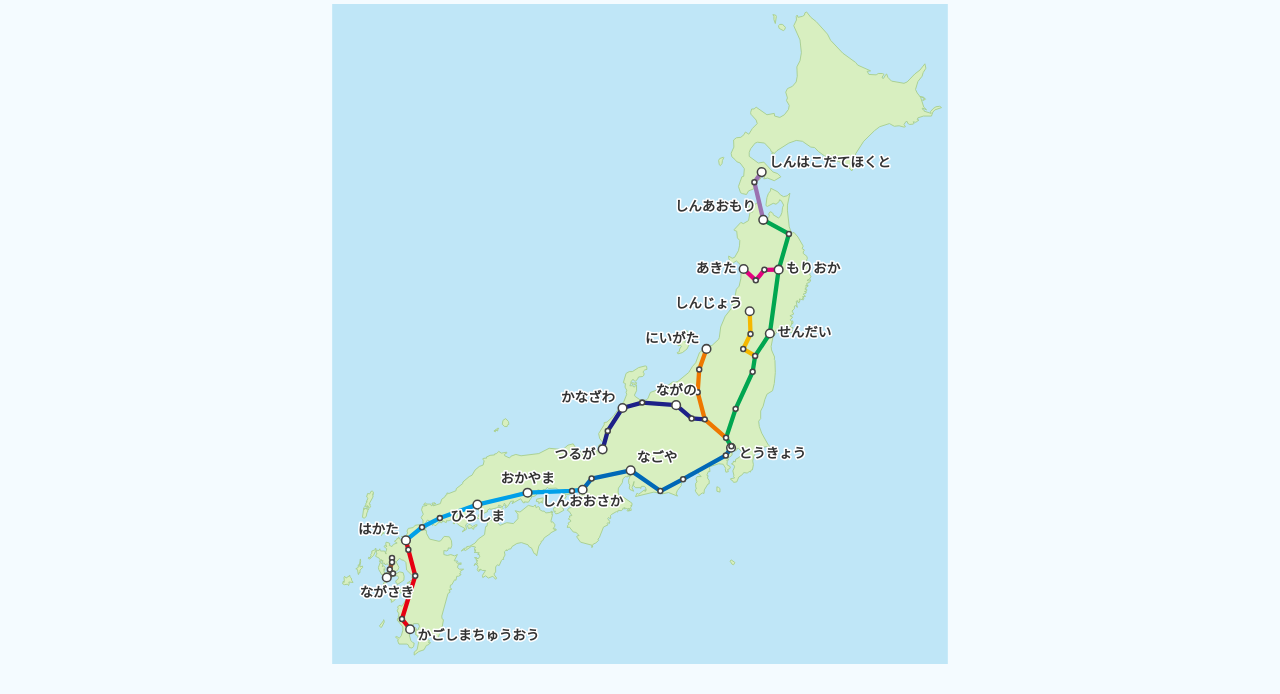
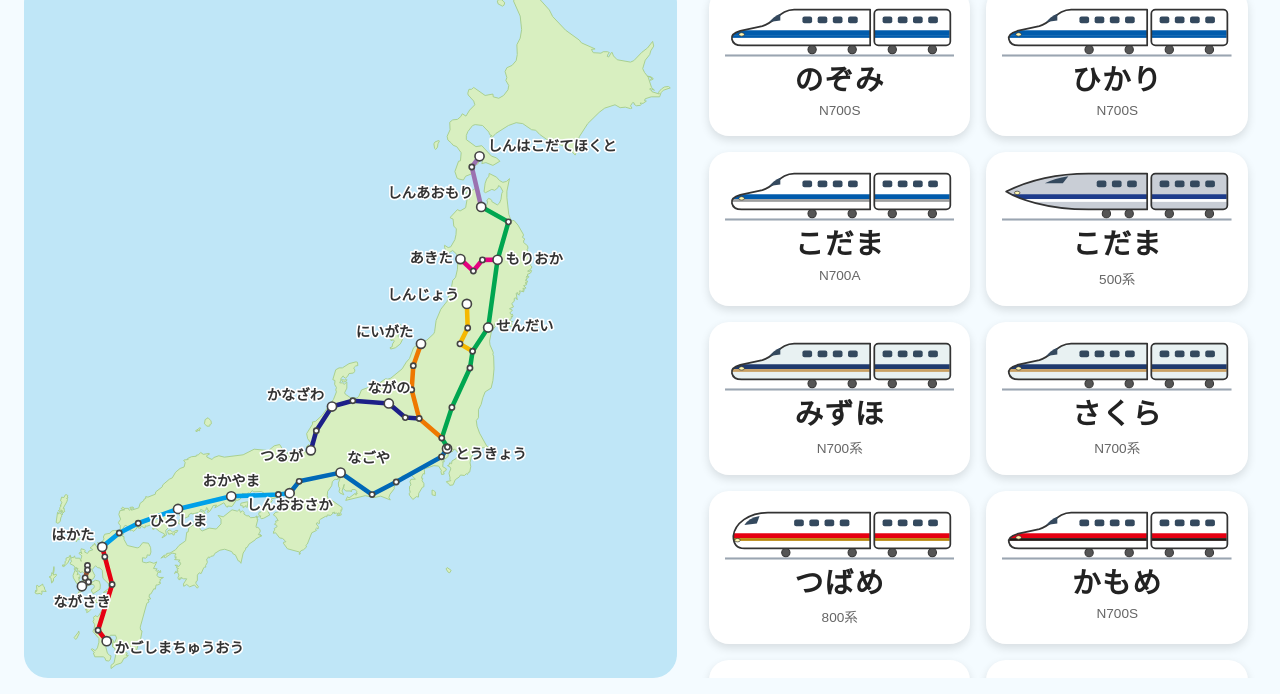
Before and after one commit to showmant/shinkansen, a website built with Vite: page index.html in a window 1280 px wide. Shown: the part 106-800 px from the top of the page. Built offline with nearby package versions, Linux system fonts and the light colour scheme.

Commit message:
feat: 新幹線の自作 SVG イラストとカード一覧を追加し、地図と1画面に並べる (#9)
- src/trains/illustration.ts: 車種ごとのノーズ形状(ロング/カモノハシ/弾丸/丸/ずんぐり/ショート)と配色で横向き SVG を生成。icon バリアントで先頭車のみも出力
- src/trains/cards.ts: renderCards / onTrainSelect / setSelectedTrain / emphasizeTrains
- main.ts: 地図(左)とカード一覧(右)を並べるレイアウトに変更
- style.css: #app を 100vh に収め、地図は高さ基準で縮尺、カードはグリッドで縦スクロール。ホバー・選択・強調スタイルを追加
- カードの DOM テストは既存と同じ happy-dom 環境で実行

Co-authored-by: Claude Opus 5 <noreply@anthropic.com>

```diff
--- a/src/main.ts
+++ b/src/main.ts
@@ -1,5 +1,7 @@
 import "./style.css";
+import { trains } from "./data/trains";
 import { createJapanMap } from "./map/map";
+import { renderCards } from "./trains/cards";
 
 const app = document.querySelector<HTMLDivElement>("#app");
 if (app) {
@@ -8,5 +10,14 @@ if (app) {
   title.textContent = "しんかんせん ちず";
 
   const map = createJapanMap();
-  app.append(title, map.element);
+
+  const cards = document.createElement("section");
+  cards.setAttribute("aria-label", "しんかんせん いちらん");
+  renderCards(cards, trains);
+
+  const layout = document.createElement("main");
+  layout.className = "layout";
+  layout.append(map.element, cards);
+
+  app.append(title, layout);
 }
--- a/src/style.css
+++ b/src/style.css
@@ -9,24 +9,37 @@ body {
   min-height: 100vh;
 }
 
+/* PC 横長画面: タイトルの下に 地図(左) と カード一覧(右) を 1 画面に収める */
 #app {
-  padding: 24px;
+  box-sizing: border-box;
+  display: flex;
+  flex-direction: column;
+  gap: 12px;
+  height: 100vh;
+  padding: 16px 24px;
 }
 
 .title {
   margin: 0;
-  font-size: 3rem;
+  font-size: 2.4rem;
   text-align: center;
   letter-spacing: 0.1em;
+}
+
+.layout {
+  flex: 1;
+  min-height: 0;
+  display: grid;
+  grid-template-columns: auto minmax(300px, 1fr);
+  gap: 24px;
 }
 
 /* 地図 */
 .japan-map {
   display: block;
-  width: 100%;
-  max-width: 900px;
-  max-height: calc(100vh - 140px);
-  margin: 16px auto 0;
+  width: auto;
+  height: 100%;
+  max-width: 60vw;
   border-radius: 24px;
 }
 
@@ -82,3 +95,91 @@ body {
   stroke-linejoin: round;
   paint-order: stroke;
 }
+
+/* 車両カード: 地図の右に並ぶグリッド (はみ出す分は縦スクロール) */
+.train-cards {
+  display: grid;
+  grid-template-columns: repeat(auto-fill, minmax(180px, 1fr));
+  align-content: start;
+  gap: 16px;
+  padding: 10px 8px 16px;
+  overflow-y: auto;
+}
+
+.train-card {
+  display: flex;
+  flex-direction: column;
+  align-items: center;
+  gap: 4px;
+  padding: 12px 12px 14px;
+  border: 4px solid transparent;
+  border-radius: 20px;
+  background: #fff;
+  box-shadow: 0 4px 10px rgb(0 0 0 / 12%);
+  font: inherit;
+  color: inherit;
+  cursor: pointer;
+  transition:
+    transform 0.15s ease,
+    box-shadow 0.15s ease,
+    opacity 0.2s ease,
+    border-color 0.2s ease;
+}
+
+.train-card:hover {
+  transform: translateY(-6px);
+  box-shadow: 0 10px 18px rgb(0 0 0 / 18%);
+}
+
+.train-card:focus-visible {
+  outline: 3px solid #333;
+  outline-offset: 2px;
+}
+
+.train-card.is-selected {
+  border-color: #ffc107;
+  box-shadow:
+    0 0 0 4px rgb(255 193 7 / 45%),
+    0 0 24px 6px rgb(255 193 7 / 70%);
+}
+
+.train-card.is-emphasized {
+  border-color: var(--train-color);
+  transform: translateY(-6px);
+}
+
+.train-card.is-selected.is-emphasized {
+  border-color: #ffc107;
+}
+
+.train-card.is-dimmed {
+  opacity: 0.4;
+}
+
+.train-card__illustration {
+  width: 100%;
+}
+
+.train-card__illustration svg {
+  display: block;
+  width: 100%;
+  height: auto;
+}
+
+.train-card__kana {
+  font-size: 1.8rem;
+  line-height: 2.34rem;
+  font-weight: bold;
+  letter-spacing: 0.05em;
+  white-space: nowrap;
+}
+
+.train-card__kana--long {
+  font-size: 1.3rem;
+  line-height: 2.34rem;
+}
+
+.train-card__series {
+  font-size: 0.85rem;
+  color: #666;
+}
--- /dev/null
+++ b/src/trains/cards.ts
@@ -0,0 +1,71 @@
+import type { Train } from "../data/types";
+import { trainSvg } from "./illustration";
+
+/** これより長い愛称はカード幅に収まるよう文字を小さくする */
+const LONG_KANA = 6;
+
+type TrainSelectListener = (trainId: string) => void;
+
+let cards = new Map<string, HTMLButtonElement>();
+const listeners = new Set<TrainSelectListener>();
+
+/** container に全車両のカードを描画する (再描画時は中身を置き換える) */
+export function renderCards(container: HTMLElement, trains: readonly Train[]): void {
+  cards = new Map(trains.map((train) => [train.id, createCard(train)]));
+  container.classList.add("train-cards");
+  container.replaceChildren(...cards.values());
+}
+
+/** カードがクリックされたときに呼ばれる。戻り値で登録解除 */
+export function onTrainSelect(cb: TrainSelectListener): () => void {
+  listeners.add(cb);
+  return () => listeners.delete(cb);
+}
+
+/** 選択状態 (枠が光る) を切り替える。null で解除。onTrainSelect は発火しない */
+export function setSelectedTrain(id: string | null): void {
+  for (const [trainId, card] of cards) {
+    const selected = trainId === id;
+    card.classList.toggle("is-selected", selected);
+    card.setAttribute("aria-pressed", String(selected));
+  }
+}
+
+/** 指定したカードを強調し、それ以外を控えめにする。null で解除 */
+export function emphasizeTrains(ids: readonly string[] | null): void {
+  const targets = ids ? new Set(ids) : null;
+  for (const [trainId, card] of cards) {
+    const emphasized = targets?.has(trainId) ?? false;
+    card.classList.toggle("is-emphasized", emphasized);
+    card.classList.toggle("is-dimmed", targets !== null && !emphasized);
+  }
+}
+
+function createCard(train: Train): HTMLButtonElement {
+  const card = document.createElement("button");
+  card.type = "button";
+  card.className = "train-card";
+  card.dataset.trainId = train.id;
+  card.setAttribute("aria-pressed", "false");
+  card.style.setProperty("--train-color", train.colors.stripe);
+
+  const illustration = document.createElement("div");
+  illustration.className = "train-card__illustration";
+  illustration.innerHTML = trainSvg(train);
+
+  const kana = document.createElement("span");
+  kana.className = "train-card__kana";
+  kana.textContent = train.kana;
+  if (train.kana.length > LONG_KANA) kana.classList.add("train-card__kana--long");
+
+  const series = document.createElement("span");
+  series.className = "train-card__series";
+  series.textContent = train.series;
+
+  card.append(illustration, kana, series);
+  card.addEventListener("click", () => {
+    setSelectedTrain(train.id);
+    listeners.forEach((cb) => cb(train.id));
+  });
+  return card;
+}
--- /dev/null
+++ b/src/trains/illustration.ts
@@ -0,0 +1,157 @@
+import type { Train } from "../data/types";
+
+/** 車種ごとにデフォルメしたノーズ形状 */
+export type NoseShape =
+  /** 長くなだらかなノーズ (E5/H5/E6) */
+  | "long"
+  /** カモノハシ (N700系一族・923形) */
+  | "platypus"
+  /** まるくとがった弾丸 (500系) */
+  | "bullet"
+  /** まるみのある短いノーズ (800系) */
+  | "rounded"
+  /** ずんぐりしたノーズ (E7/W7) */
+  | "blunt"
+  /** 短くとがったノーズ (E8) */
+  | "short";
+
+export interface TrainSvgOptions {
+  /** full: 先頭車+中間車 / icon: 先頭車のみ (アニメ用) */
+  variant?: "full" | "icon";
+}
+
+interface NoseSpec {
+  /** ノーズの付け根の x 座標 (先端は x≒10、ここから右が平らな車体) */
+  length: number;
+  /** 上側の付け根 (length, TOP) から先端を通り 下端 (y=BOTTOM) に至るパス (始点の M/L は含まない) */
+  outline: string;
+  /** 運転席の窓 */
+  cockpit: string;
+  /** ライトの位置 */
+  light: { x: number; y: number };
+}
+
+const TOP = 24;
+const BOTTOM = 76;
+const HEAD_END = 210;
+const MIDDLE_START = HEAD_END + 6;
+const MIDDLE_END = MIDDLE_START + 110;
+const STRIPE_Y = 54;
+const STRIPE_H = 7;
+const OUTLINE = "#333333";
+const WINDOW = "#34495e";
+const LIGHT = "#fff6b0";
+
+const NOSES: Record<NoseShape, NoseSpec> = {
+  long: {
+    length: 125,
+    outline: "C 80 24, 42 58, 14 71 Q 6 76 16 76",
+    cockpit: "M 100 29 Q 82 31 70 40 L 92 39 Z",
+    light: { x: 26, y: 70 },
+  },
+  platypus: {
+    length: 100,
+    outline: "C 80 24, 74 42, 54 48 L 22 55 Q 8 59 10 67 Q 12 76 24 76",
+    cockpit: "M 80 30 Q 70 34 64 42 L 80 40 Z",
+    light: { x: 24, y: 60 },
+  },
+  bullet: {
+    length: 125,
+    outline: "C 64 24, 22 42, 6 50 C 22 60, 64 76, 125 76",
+    cockpit: "M 96 28 Q 76 31 62 38 L 88 38 Z",
+    light: { x: 22, y: 52 },
+  },
+  rounded: {
+    length: 62,
+    outline: "C 34 24, 14 40, 12 58 Q 12 76 28 76",
+    cockpit: "M 50 29 Q 34 32 28 42 L 46 40 Z",
+    light: { x: 18, y: 64 },
+  },
+  blunt: {
+    length: 56,
+    outline: "C 36 24, 22 30, 18 44 L 13 68 Q 13 76 24 76",
+    cockpit: "M 46 28 Q 30 30 24 42 L 42 40 Z",
+    light: { x: 18, y: 62 },
+  },
+  short: {
+    length: 85,
+    outline: "C 54 26, 30 50, 12 66 Q 6 76 20 76",
+    cockpit: "M 66 30 Q 50 32 42 42 L 62 40 Z",
+    light: { x: 20, y: 68 },
+  },
+};
+
+export function noseShapeOf(train: Train): NoseShape {
+  const s = train.series;
+  if (s.startsWith("N700") || s.startsWith("923")) return "platypus";
+  if (s.startsWith("500")) return "bullet";
+  if (s.startsWith("800")) return "rounded";
+  if (s.startsWith("E5") || s.startsWith("H5") || s.startsWith("E6")) return "long";
+  if (s.startsWith("E7") || s.startsWith("W7")) return "blunt";
+  if (s.startsWith("E8")) return "short";
+  throw new Error(`nose shape is not defined for series: ${s}`);
+}
+
+let clipSeq = 0;
+
+/** 横向き (左が先頭) の新幹線イラスト SVG 文字列を返す */
+export function trainSvg(train: Train, options: TrainSvgOptions = {}): string {
+  const variant = options.variant ?? "full";
+  const { body, stripe, accent } = train.colors;
+  const nose = NOSES[noseShapeOf(train)];
+  const clipId = `train-clip-${++clipSeq}`;
+
+  const headPath = `M ${HEAD_END} ${TOP} L ${nose.length} ${TOP} ${nose.outline} L ${HEAD_END} ${BOTTOM} Z`;
+  const head = [
+    `<g data-car="head">`,
+    `<clipPath id="${clipId}"><path d="${headPath}"/></clipPath>`,
+    `<path class="body" d="${headPath}" fill="${body}"/>`,
+    `<g clip-path="url(#${clipId})">`,
+    `<rect x="0" y="${STRIPE_Y}" width="${HEAD_END}" height="${STRIPE_H}" fill="${stripe}"/>`,
+    `<rect x="0" y="${STRIPE_Y + STRIPE_H}" width="${HEAD_END}" height="4" fill="${accent}"/>`,
+    `</g>`,
+    `<path d="${headPath}" fill="none" stroke="${OUTLINE}" stroke-width="2.5" stroke-linejoin="round"/>`,
+    `<path d="${nose.cockpit}" fill="${WINDOW}"/>`,
+    `<ellipse cx="${nose.light.x}" cy="${nose.light.y}" rx="4" ry="2.5" fill="${LIGHT}" stroke="${OUTLINE}" stroke-width="1"/>`,
+    windows(Math.max(nose.length + 12, 100), HEAD_END - 10),
+    wheels(Math.max(nose.length, 60), HEAD_END),
+    `</g>`,
+  ].join("");
+
+  const middle =
+    variant === "full"
+      ? [
+          `<g data-car="middle">`,
+          `<rect class="body" x="${MIDDLE_START}" y="${TOP}" width="${MIDDLE_END - MIDDLE_START}" height="${BOTTOM - TOP}" rx="6" fill="${body}"/>`,
+          `<rect x="${MIDDLE_START + 1}" y="${STRIPE_Y}" width="${MIDDLE_END - MIDDLE_START - 2}" height="${STRIPE_H}" fill="${stripe}"/>`,
+          `<rect x="${MIDDLE_START + 1}" y="${STRIPE_Y + STRIPE_H}" width="${MIDDLE_END - MIDDLE_START - 2}" height="4" fill="${accent}"/>`,
+          `<rect x="${MIDDLE_START}" y="${TOP}" width="${MIDDLE_END - MIDDLE_START}" height="${BOTTOM - TOP}" rx="6" fill="none" stroke="${OUTLINE}" stroke-width="2.5"/>`,
+          windows(MIDDLE_START + 12, MIDDLE_END - 10),
+          wheels(MIDDLE_START, MIDDLE_END),
+          `</g>`,
+        ].join("")
+      : "";
+
+  const width = (variant === "full" ? MIDDLE_END : HEAD_END) + 6;
+  return [
+    `<svg xmlns="http://www.w3.org/2000/svg" viewBox="0 16 ${width} 78" role="img" aria-label="${train.nickname}">`,
+    `<rect x="0" y="89" width="${width}" height="3" fill="#9aa5b1"/>`,
+    head,
+    middle,
+    `</svg>`,
+  ].join("");
+}
+
+function windows(from: number, to: number): string {
+  const rects: string[] = [];
+  for (let x = from; x + 14 <= to; x += 22) {
+    rects.push(`<rect x="${x}" y="34" width="14" height="10" rx="3" fill="${WINDOW}"/>`);
+  }
+  return rects.join("");
+}
+
+function wheels(from: number, to: number): string {
+  return [from + 26, to - 26]
+    .map((cx) => `<circle cx="${cx}" cy="82" r="6" fill="#555555" stroke="${OUTLINE}" stroke-width="1.5"/>`)
+    .join("");
+}
```
Also changed, not shown: src/trains/cards.test.ts (added, +92 -0 lines), src/trains/illustration.test.ts (added, +78 -0 lines).
